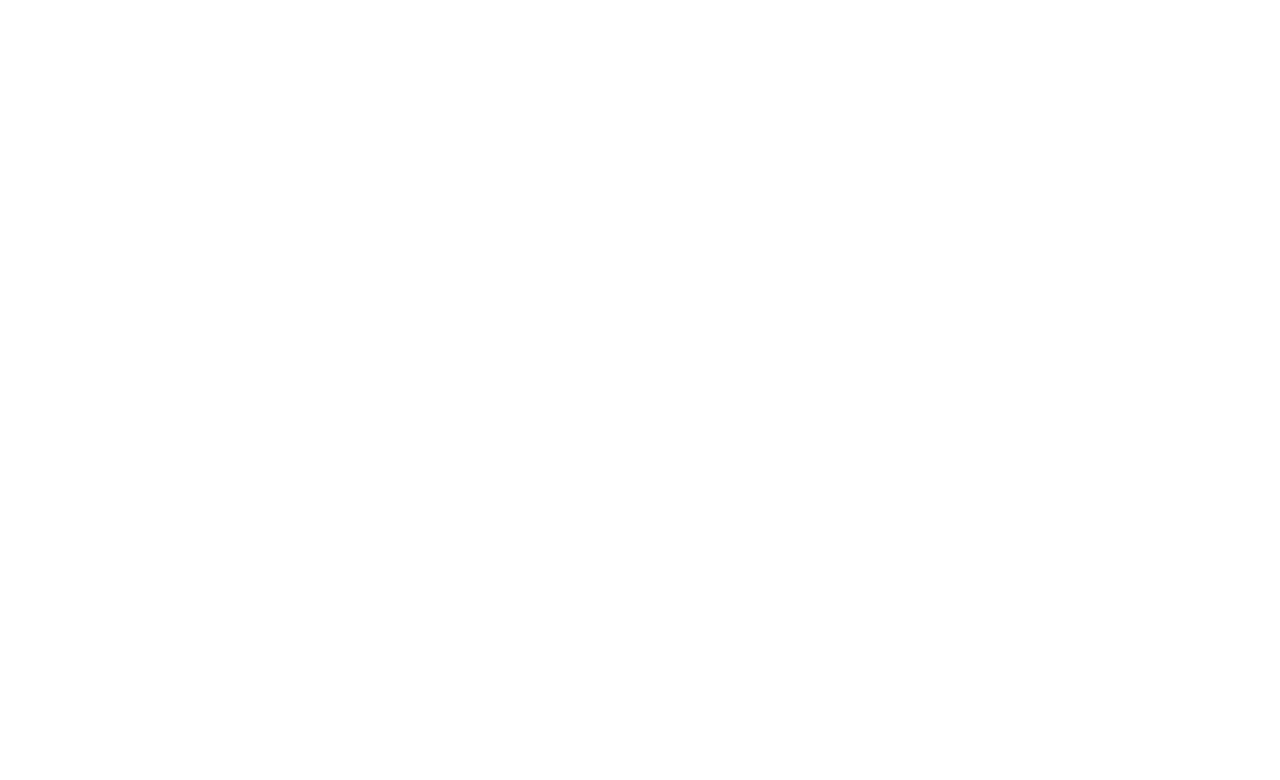
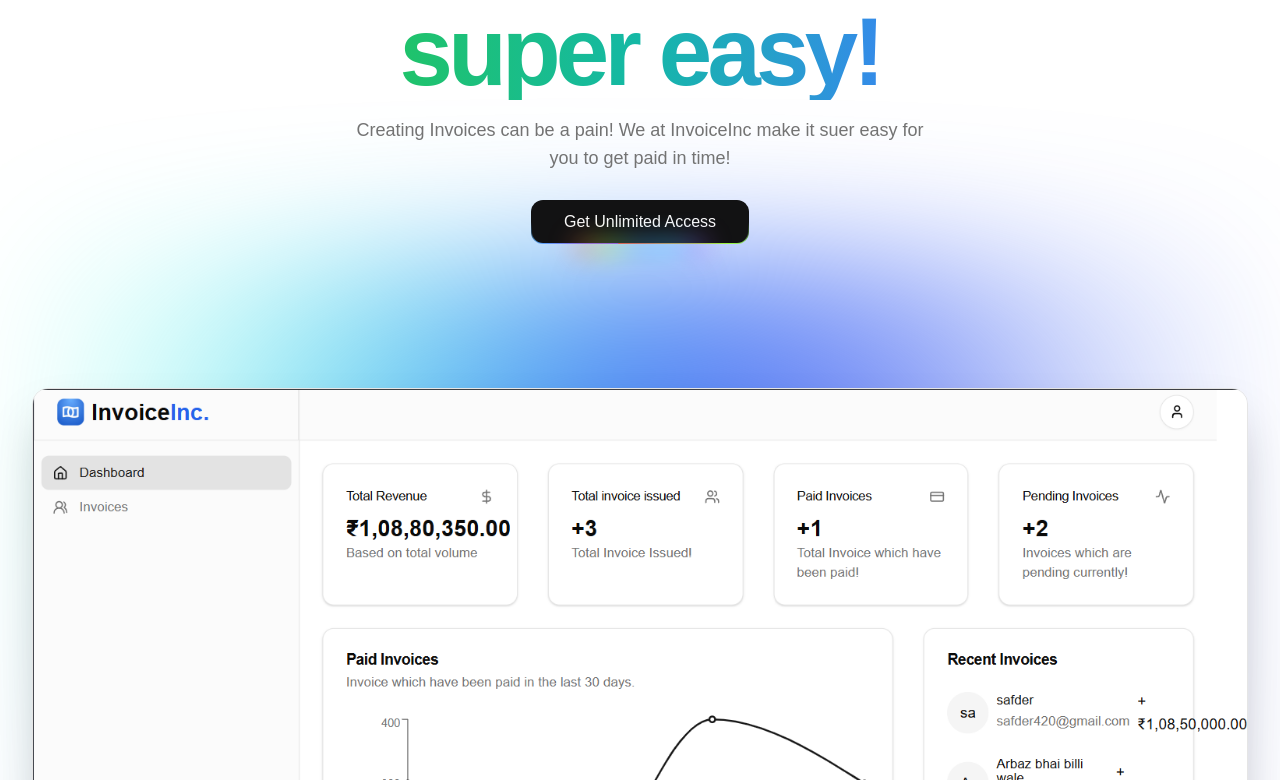
Before and after one commit to riazahmedshah/Invoice-app, a Next.js app: page / in a window 1280 px wide. Shown: the part 300-1080 px from the top of the page. Before the commit the page ends 800 px from the top, so only its background shows below. Built offline with nearby package versions, Linux system fonts and the light colour scheme.

Commit message:
completed med-level app

```diff
--- a/app/globals.css
+++ b/app/globals.css
@@ -33,6 +33,11 @@ body {
     --chart-4: 43 74% 66%;
     --chart-5: 27 87% 67%;
     --radius: 0.5rem;
+    --color-1: 0 100% 63%;
+    --color-2: 270 100% 63%;
+    --color-3: 210 100% 63%;
+    --color-4: 195 100% 63%;
+    --color-5: 90 100% 63%;
   }
   .dark {
     --background: 0 0% 3.9%;
@@ -59,6 +64,11 @@ body {
     --chart-3: 30 80% 55%;
     --chart-4: 280 65% 60%;
     --chart-5: 340 75% 55%;
+    --color-1: 0 100% 63%;
+    --color-2: 270 100% 63%;
+    --color-3: 210 100% 63%;
+    --color-4: 195 100% 63%;
+    --color-5: 90 100% 63%;
   }
 }
 
--- a/app/page.tsx
+++ b/app/page.tsx
@@ -1,8 +1,11 @@
+import { Hero } from "@/components/HeroSection";
+import { Navbar } from "@/components/Navbar";
 
 export default function Home() {
   return (
-    <div>
-      <h1>Hello from main page</h1>
-    </div>
+    <main className="max-w-7xl mx-auto px-4 sm:px-6 lg:px-8">
+      <Navbar/>
+      <Hero/>
+    </main>
   );
 }
--- /dev/null
+++ b/components/HeroSection.tsx
@@ -0,0 +1,87 @@
+import Link from "next/link";
+import { RainbowButton } from "./ui/rainbow-button";
+import Image from "next/image";
+import HeroImg from "@/public/HeroImage.png"
+
+export function Hero(){
+    return(
+       <section className="relative flex flex-col items-center justify-center py-12 lg:py-20">
+            <div className="text-center">
+                <span className="text-sm text-primary font-medium tracking-tight bg-primary/10 px-4 py-2 rounded-full">
+                    Introducing InvoiceInc 1.0
+                </span>
+                <h1 className="mt-8 text-4xl sm:text-6xl md:text-7xl lg:text-8xl font-semibold tracking-tighter">
+                    Invoice made <span className="block -mt-2 bg-gradient-to-l from-blue-500 via-teal-500 to-green-500 bg-clip-text text-transparent">super easy!</span>
+                </h1>
+
+                <p className="max-w-xl mx-auto mt-4 lg:text-lg text-muted-foreground">
+                    Creating Invoices can be a pain! We at InvoiceInc make it suer easy for you to get paid in time!
+                </p>
+
+                <div className="mt-7 mb-12">
+                    <Link href="/login">
+                        <RainbowButton>Get Unlimited Access</RainbowButton>
+                    </Link>
+                </div>
+
+            </div>
+
+            <div className="relative items-center w-full py-12 mx-auto mt-12">
+            <svg
+                className="absolute inset-0 -mt-24 blur-3xl"
+                style={{ zIndex: -1 }}
+                fill="none"
+                viewBox="0 0 400 400"
+                height="100%"
+                width="100%"
+                xmlns="http://www.w3.org/2000/svg"
+                >
+                <g clipPath="url(#clip0_10_20)">
+                    <g filter="url(#filter0_f_10_20)">
+                    <path
+                        d="M128.6 0H0V322.2L106.2 134.75L128.6 0Z"
+                        fill="#03FFE0"
+                    ></path>
+                    <path
+                        d="M0 322.2V400H240H320L106.2 134.75L0 322.2Z"
+                        fill="#7C87F8"
+                    ></path>
+                    <path
+                        d="M320 400H400V78.75L106.2 134.75L320 400Z"
+                        fill="#4C65E4"
+                    ></path>
+                    <path
+                        d="M400 0H128.6L106.2 134.75L400 78.75V0Z"
+                        fill="#043AFF"
+                    ></path>
+                    </g>
+                </g>
+                <defs>
+                    <filter
+                    colorInterpolationFilters="sRGB"
+                    filterUnits="userSpaceOnUse"
+                    height="720.666"
+                    id="filter0_f_10_20"
+                    width="720.666"
+                    x="-160.333"
+                    y="-160.333"
+                    >
+                    <feFlood floodOpacity="0" result="BackgroundImageFix"></feFlood>
+                    <feBlend
+                        in="SourceGraphic"
+                        in2="BackgroundImageFix"
+                        mode="normal"
+                        result="shape"
+                    ></feBlend>
+                    <feGaussianBlur
+                        result="effect1_foregroundBlur_10_20"
+                        stdDeviation="80.1666"
+                    ></feGaussianBlur>
+                    </filter>
+                </defs>
+        </svg>
+                <Image className="relative object-cover w-full border rounded-lg lg:rounded-2xl shadow-2xl" src={HeroImg} alt="Hero"/>
+            </div>
+       </section>
+    )
+}
--- /dev/null
+++ b/components/Navbar.tsx
@@ -0,0 +1,18 @@
+import Image from "next/image";
+import Link from "next/link";
+import Logo from "@/public/logo (1).png"
+import { buttonVariants } from "./ui/button";
+
+export function Navbar(){
+    return(
+        <div className="flex items-center justify-between py-5 shadow-sm">
+            <Link href="/" className="flex items-center gap-2">
+                <Image className="size-10" src={Logo} alt="logo"/>
+                <h4 className="text-3xl font-semibold">Invoice<span className="text-blue-500">Inc.</span></h4>
+            </Link>
+            <Link className={buttonVariants()} href="/login">
+                Get Started
+            </Link>
+        </div>
+    )
+}
--- /dev/null
+++ b/components/ui/rainbow-button.tsx
@@ -0,0 +1,33 @@
+import React from "react";
+
+import { cn } from "@/lib/utils";
+interface RainbowButtonProps
+  extends React.ButtonHTMLAttributes<HTMLButtonElement> {}
+
+export function RainbowButton({
+  children,
+  className,
+  ...props
+}: RainbowButtonProps) {
+  return (
+    <button
+      className={cn(
+        "group relative inline-flex h-11 animate-rainbow cursor-pointer items-center justify-center rounded-xl border-0 bg-[length:200%] px-8 py-2 font-medium text-primary-foreground transition-colors [background-clip:padding-box,border-box,border-box] [background-origin:border-box] [border:calc(0.08*1rem)_solid_transparent] focus-visible:outline-none focus-visible:ring-1 focus-visible:ring-ring disabled:pointer-events-none disabled:opacity-50",
+
+        // before styles
+        "before:absolute before:bottom-[-20%] before:left-1/2 before:z-0 before:h-1/5 before:w-3/5 before:-translate-x-1/2 before:animate-rainbow before:bg-[linear-gradient(90deg,hsl(var(--color-1)),hsl(var(--color-5)),hsl(var(--color-3)),hsl(var(--color-4)),hsl(var(--color-2)))] before:[filter:blur(calc(0.8*1rem))]",
+
+        // light mode colors
+        "bg-[linear-gradient(#121213,#121213),linear-gradient(#121213_50%,rgba(18,18,19,0.6)_80%,rgba(18,18,19,0)),linear-gradient(90deg,hsl(var(--color-1)),hsl(var(--color-5)),hsl(var(--color-3)),hsl(var(--color-4)),hsl(var(--color-2)))]",
+
+        // dark mode colors
+        "dark:bg-[linear-gradient(#fff,#fff),linear-gradient(#fff_50%,rgba(255,255,255,0.6)_80%,rgba(0,0,0,0)),linear-gradient(90deg,hsl(var(--color-1)),hsl(var(--color-5)),hsl(var(--color-3)),hsl(var(--color-4)),hsl(var(--color-2)))]",
+
+        className,
+      )}
+      {...props}
+    >
+      {children}
+    </button>
+  );
+}
--- a/tailwind.config.ts
+++ b/tailwind.config.ts
@@ -49,12 +49,30 @@ export default {
   				'3': 'hsl(var(--chart-3))',
   				'4': 'hsl(var(--chart-4))',
   				'5': 'hsl(var(--chart-5))'
-  			}
+  			},
+  			'color-1': 'hsl(var(--color-1))',
+  			'color-2': 'hsl(var(--color-2))',
+  			'color-3': 'hsl(var(--color-3))',
+  			'color-4': 'hsl(var(--color-4))',
+  			'color-5': 'hsl(var(--color-5))'
   		},
   		borderRadius: {
   			lg: 'var(--radius)',
   			md: 'calc(var(--radius) - 2px)',
   			sm: 'calc(var(--radius) - 4px)'
+  		},
+  		animation: {
+  			rainbow: 'rainbow var(--speed, 2s) infinite linear'
+  		},
+  		keyframes: {
+  			rainbow: {
+  				'0%': {
+  					'background-position': '0%'
+  				},
+  				'100%': {
+  					'background-position': '200%'
+  				}
+  			}
   		}
   	}
   },
```
Also changed, not shown: public/HeroImage.png (added), 1 other file (tests, documents, lock files or other folders).
